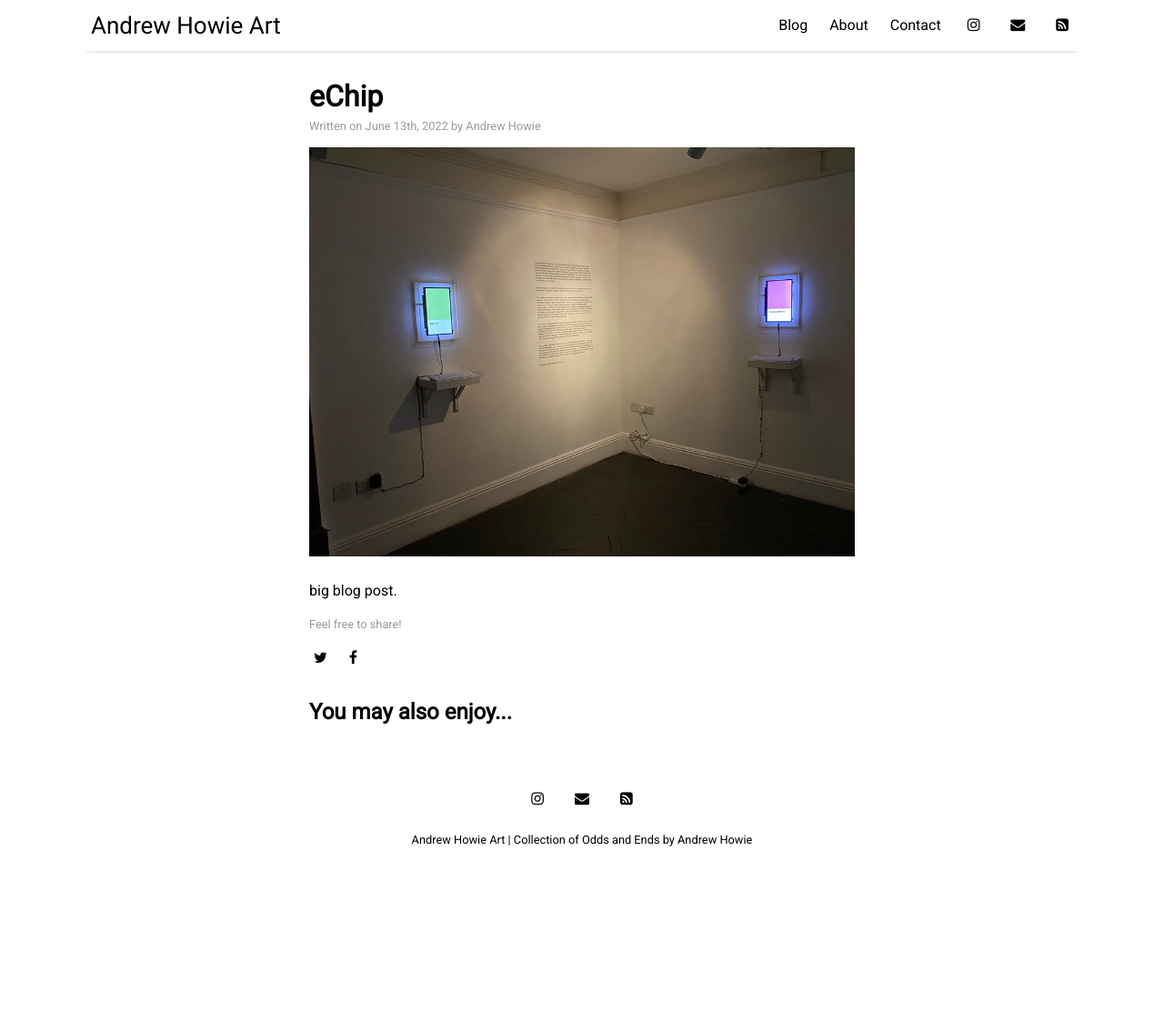
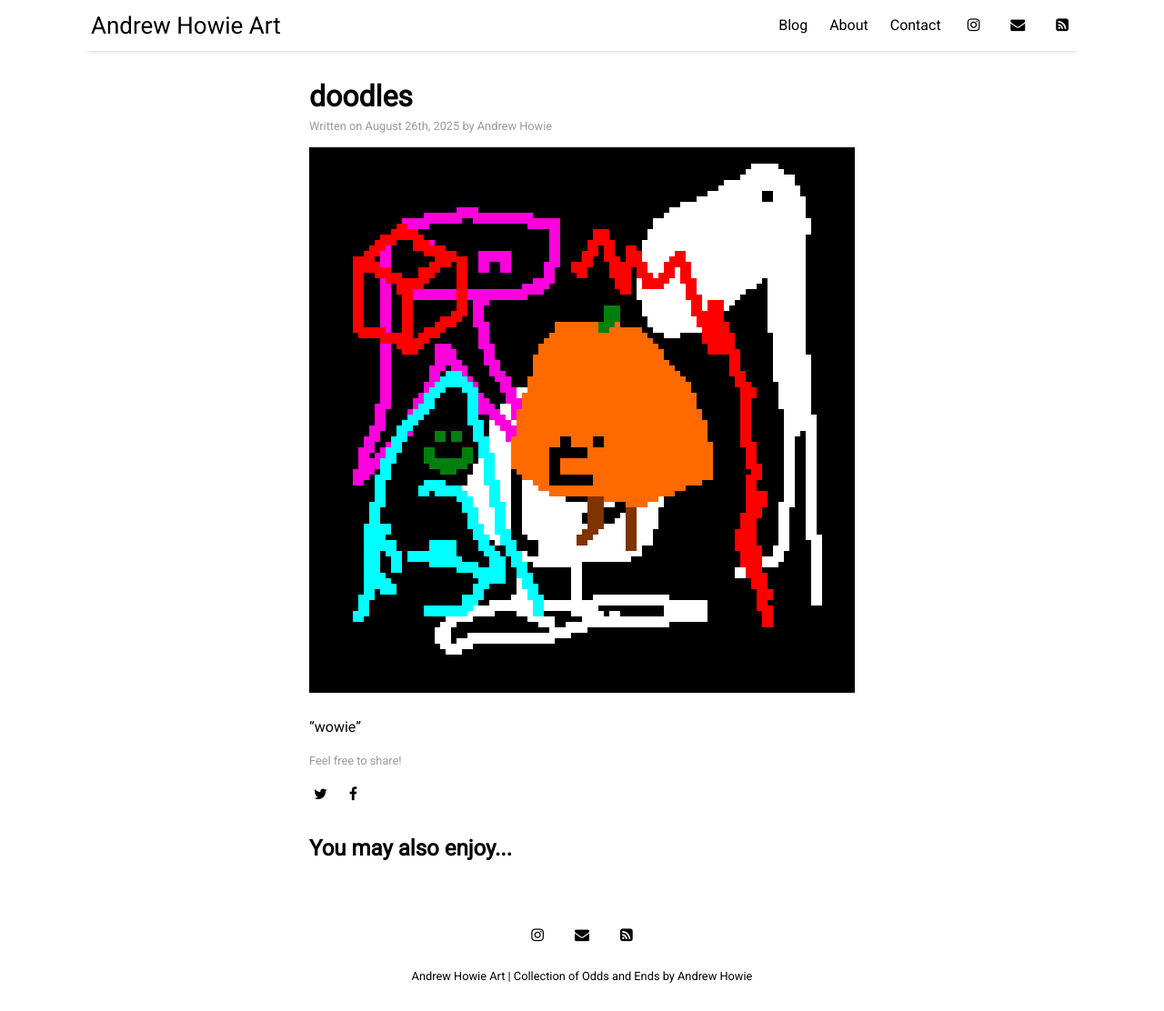
Before and after one commit to andrewhowiedesigns/andrewhowiedesigns.github.io, a Jekyll site: the page built from _posts/2025-08-26-blog-test.md, in a window 1280 px wide and 1112 px high. Shown: the whole window at 91% size. Built offline with Jekyll 4.4.1, drawn with Linux system fonts in a browser that asks for light colours; nearby versions of some CDN libraries.

Commit message:
Update and rename 2022-06-13-blog-test.md to 2025-08-26-blog-test.md

```diff
--- a/_posts/2022-06-13-blog-test.md
+++ b/_posts/2025-08-26-blog-test.md
@@ -1,10 +1,10 @@
 ---
 layout: post
-title: "eChip"
+title: "doodles"
 author: "Andrew Howie"
 categories: blog
 tags: [blog]
-image: chips.jpeg
+image: doodles_scaled_10x_pngcrushed.png
 ---
 
-big blog post.
+"wowie"
```
